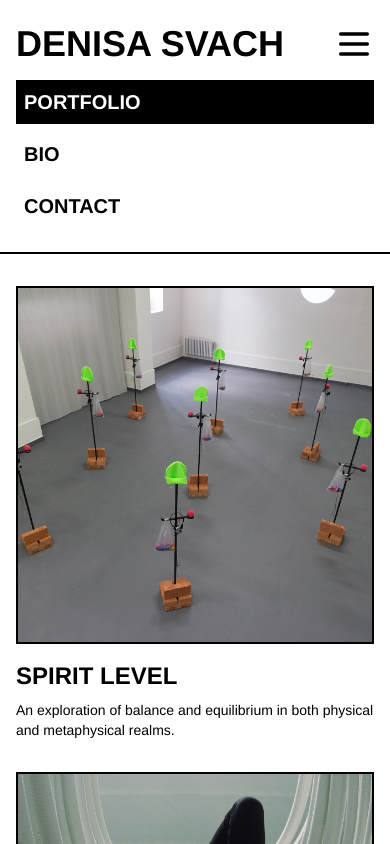
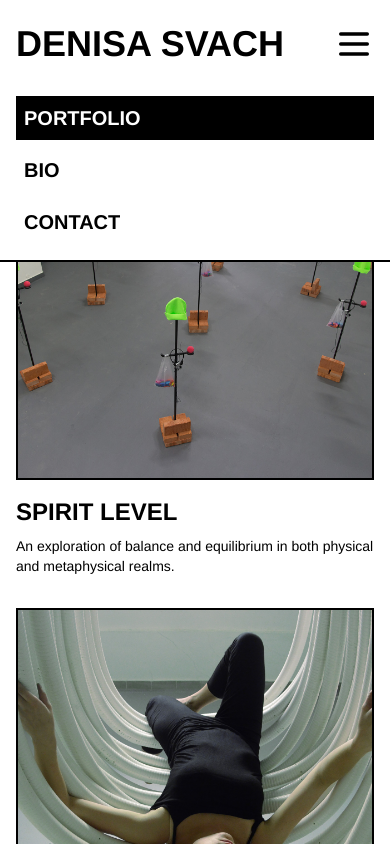
Before and after one commit to mpanko/denisasvach, a Next.js app: page / in a window 390 px wide. Both pictures are taken after a click on the button "Toggle menu". Shown: the top 844 px of the page. Built offline with nearby package versions, Linux system fonts and the light colour scheme.

Commit message:
fixed header bug

```diff
--- a/app/components/Header.tsx
+++ b/app/components/Header.tsx
@@ -66,8 +66,8 @@ export default function Header() {
           </nav>
         </div>
         {isMenuOpen && (
-          <nav className="lg:hidden mt-4">
-            <ul className="space-y-2">
+          <nav className="lg:hidden mt-4 absolute left-0 right-0 bg-white border-b-2 border-black">
+            <ul className="space-y-2 px-4 py-4">
               {navItems.map((item) => (
                 <li key={item.name}>
                   <Link
```
